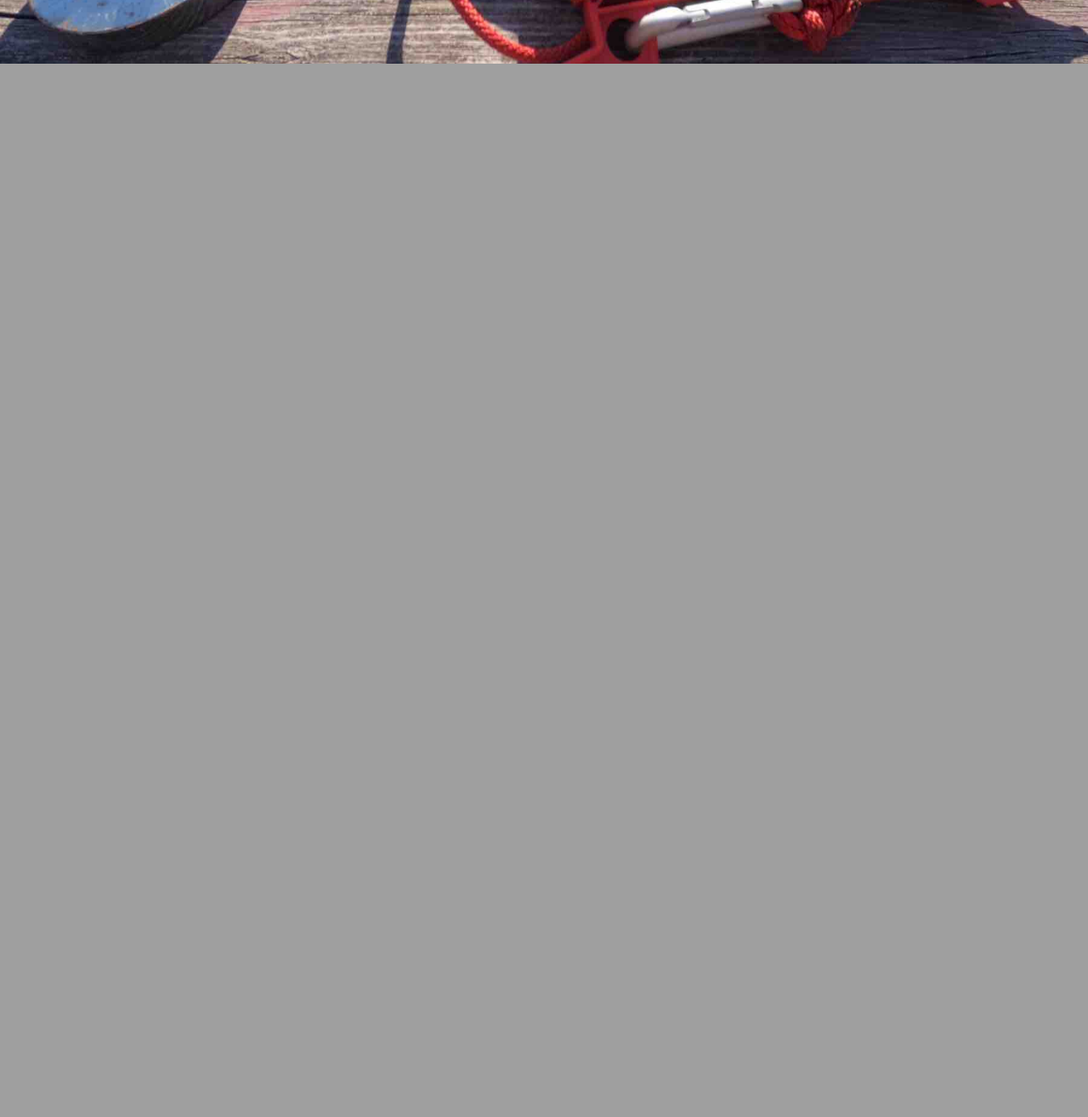
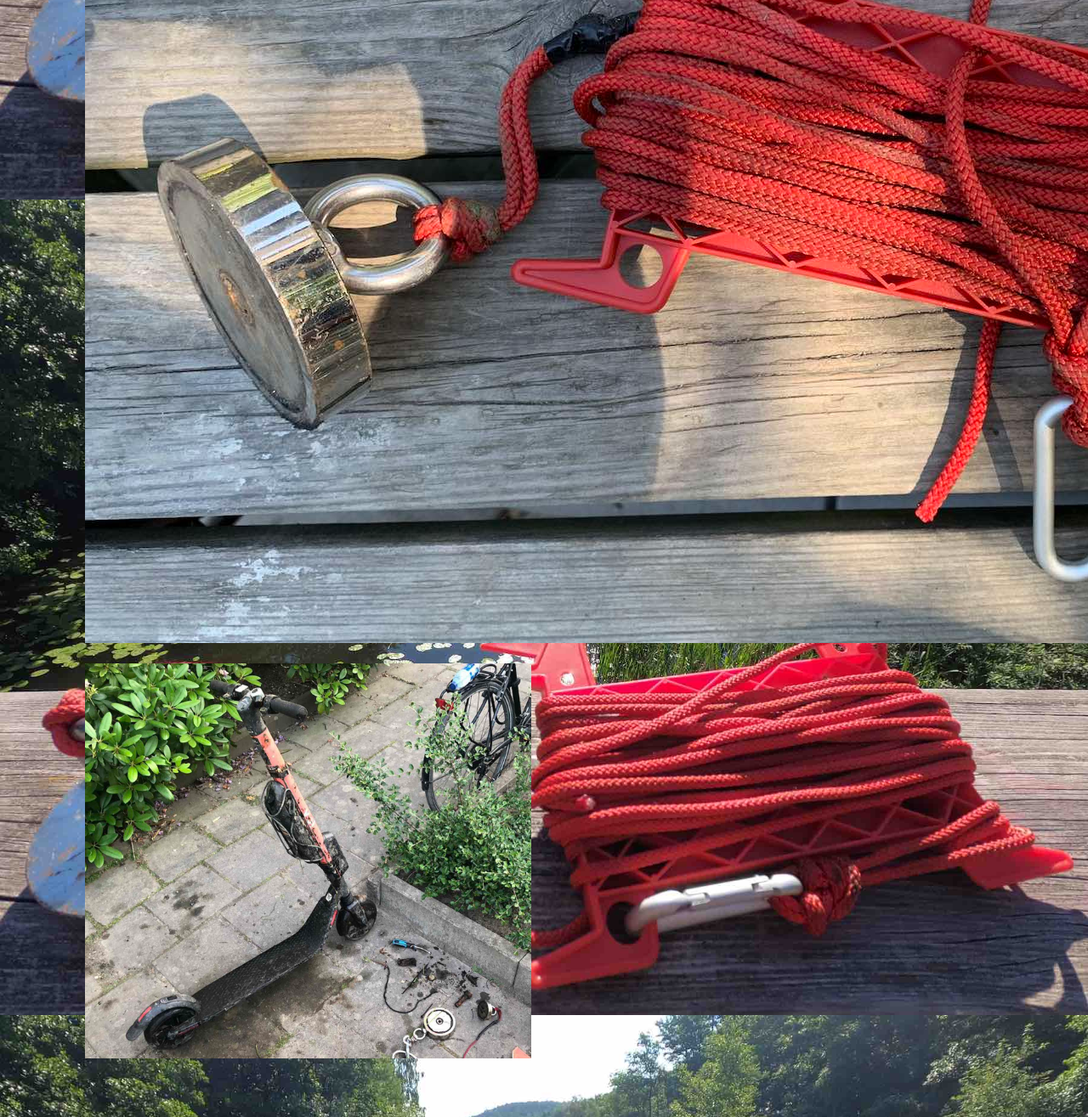
Before and after one commit to Bealby/magnet-fishing, a Flask app: page /home in a window 1280 px wide; the page is wider, and only the part inside the window is pictured. Shown: the part 725-2040 px from the top of that part at 85% size. Before the commit the page ends 800 px from the top of that part, so only its background shows below. Run offline with Flask 2, Linux system fonts and the light colour scheme; some libraries are stand-ins or nearby versions.

Commit message:
Added and layed out images and content to home.html

```diff
--- a/templates/catch_log.html
+++ b/templates/catch_log.html
@@ -1,6 +1,6 @@
 {% extends 'base.html' %} {% block content %}
 
-<div class="accordion pt-3" id="accordionExample">
+<div class="accordion pt-4" id="accordionExample">
     {% for catch_log in catch_log %}
     <div class="card mb-2">
         <div class="card-header" id="headingOne">
--- a/templates/home.html
+++ b/templates/home.html
@@ -8,10 +8,35 @@
     </div>
 </div>
 
+<div class="container pt-4">
+    <div class="row">
+        <div class="col-md-6 col-sm-12">
+            <img src="static/images/magnet.jpg" alt="Fishing Magnet Potrait" />
+        </div>
+
+        <div class="col-md-6 col-sm-12">
+            <p></p>
+        </div>
+    </div>
+</div>
+
+<div class="container pt-4">
+    <div class="row">
+        <div class="col-md-6 col-sm-12">
+            <img src="static/images/catches.jpg" class="d-block w-100" alt="Jack and Ella Fairfield" />
+        </div>
+
+        <div class="col-md-6 col-sm-12">
+            <p></p>
+        </div>
+    </div>
+</div>
+
+<div class="container pt-4">
     <div class="row mt-5">
         <div class="col text-center">
-    <iframe width="560" height="315"
-      src="https://www.youtube.com/embed/Ol498NdYzvE" frameborder="0" allow="accelerometer; autoplay; encrypted-media; gyroscope; picture-in-picture" allowfullscreen></iframe>
+            <iframe width="560" height="315" src="https://www.youtube.com/embed/Ol498NdYzvE" frameborder="0" allow="accelerometer; autoplay; encrypted-media; gyroscope; picture-in-picture" allowfullscreen></iframe>
+        </div>
     </div>
 </div>
 
```
Also changed, not shown: static/images/catches.jpg (added), static/images/magnet.jpg (added). Lines whose indentation alone changed are shown as unchanged.
